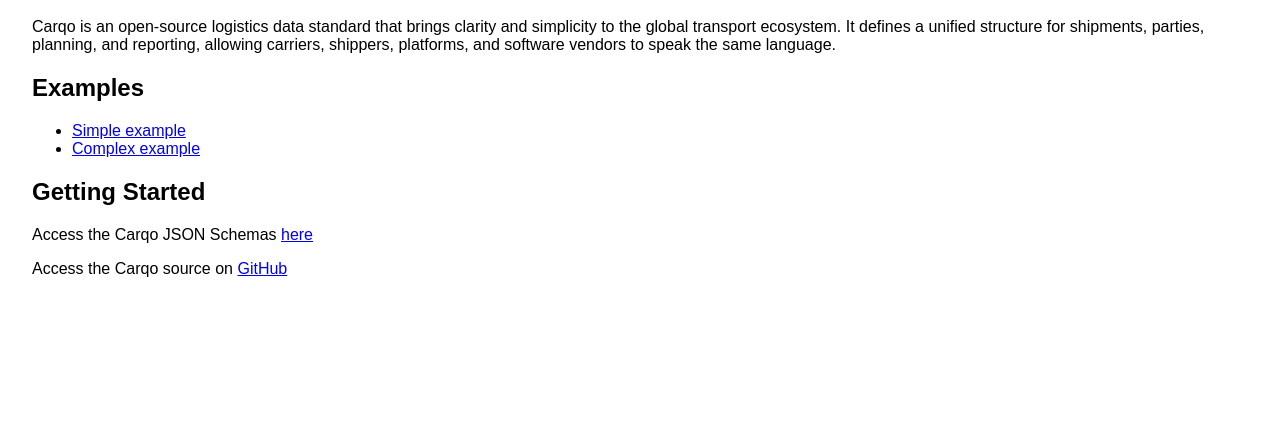
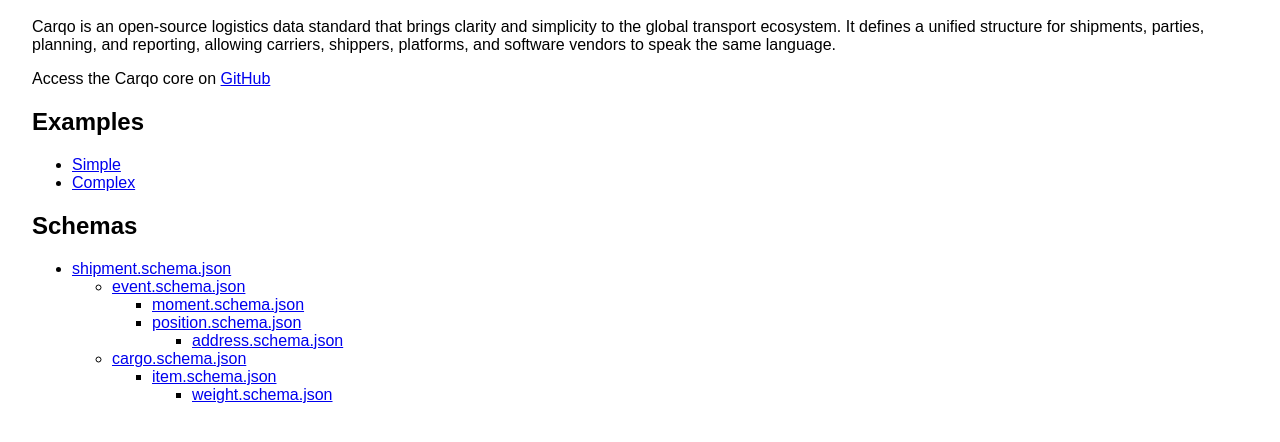
Before and after one commit to carqo/core, a plain HTML site: page index.html in a window 1280 px wide. Shown: the part 72-514 px from the top of the page. Drawn offline with Linux system fonts and the light colour scheme.

Commit message:
Revamp examples and schemas section in index.html
Reorganized the examples and schemas sections for clarity, added a hierarchical list of schema files, and updated the GitHub link to point to the Carqo core repository. Improves navigation and accessibility of schema documentation.

```diff
--- a/index.html
+++ b/index.html
@@ -26,33 +26,77 @@
       carriers, shippers, platforms, and software vendors to speak the same
       language.
     </p>
-    <h2>Examples</h2>
-    <ul>
-      <li>
-        <a href="/examples/simple.json" rel="noopener noreferrer"
-          >Simple example</a
-        >
-      </li>
-      <li>
-        <a href="/examples/complex.json" rel="noopener noreferrer"
-          >Complex example</a
-        >
-      </li>
-    </ul>
-    <h2>Getting Started</h2>
     <p>
-      Access the Carqo JSON Schemas
-      <a href="/schemas" rel="noopener noreferrer">here</a>
-    </p>
-    <p>
-      Access the Carqo source on
+      Access the Carqo core on
       <a
-        href="https://github.com/carqo"
+        href="https://github.com/carqo/core"
         target="_blank"
         rel="noopener noreferrer"
       >
         GitHub
       </a>
     </p>
+    <h2>Examples</h2>
+    <ul>
+      <li>
+        <a href="/examples/simple.json" rel="noopener noreferrer">Simple</a>
+      </li>
+      <li>
+        <a href="/examples/complex.json" rel="noopener noreferrer">Complex</a>
+      </li>
+    </ul>
+    <h2>Schemas</h2>
+    <ul>
+      <li>
+        <a href="/schemas/shipment.schema.json" rel="noopener noreferrer"
+          >shipment.schema.json</a
+        >
+        <ul>
+          <li>
+            <a href="/schemas/event.schema.json" rel="noopener noreferrer"
+              >event.schema.json</a
+            >
+          </li>
+          <ul>
+            <li>
+              <a href="/schemas/moment.schema.json" rel="noopener noreferrer"
+                >moment.schema.json</a
+              >
+            </li>
+            <li>
+              <a href="/schemas/position.schema.json" rel="noopener noreferrer"
+                >position.schema.json</a
+              >
+            </li>
+            <ul>
+              <li>
+                <a href="/schemas/address.schema.json" rel="noopener noreferrer"
+                  >address.schema.json</a
+                >
+              </li>
+            </ul>
+          </ul>
+          <li>
+            <a href="/schemas/cargo.schema.json" rel="noopener noreferrer"
+              >cargo.schema.json</a
+            >
+          </li>
+          <ul>
+            <li>
+              <a href="/schemas/item.schema.json" rel="noopener noreferrer"
+                >item.schema.json</a
+              >
+            </li>
+            <ul>
+              <li>
+                <a href="/schemas/weight.schema.json" rel="noopener noreferrer"
+                  >weight.schema.json</a
+                >
+              </li>
+            </ul>
+          </ul>
+        </ul>
+      </li>
+    </ul>
   </body>
 </html>
```
